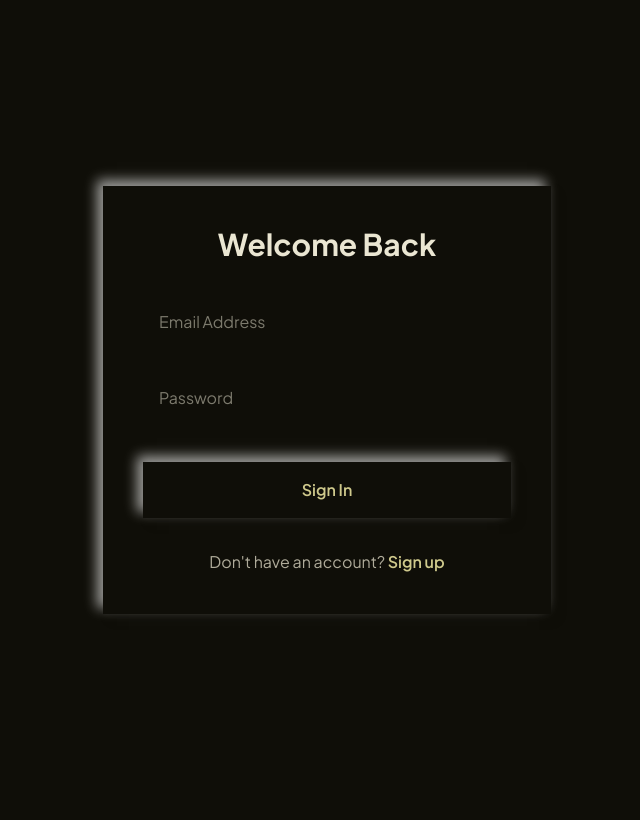
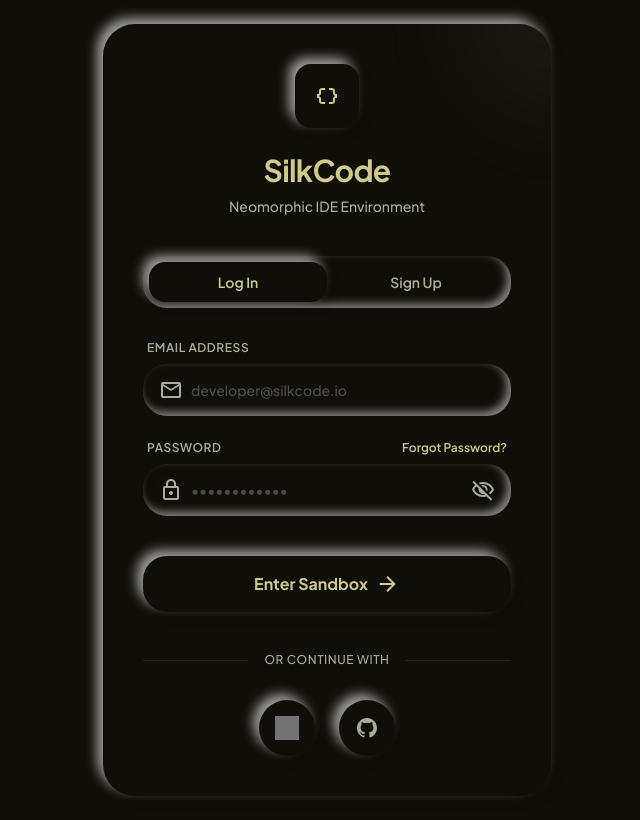
Before and after one commit to ShrijanSanidhya/interview_platform, a React (Vite) app in the folder client/: page /login in a window 1280 px wide. Shown: the whole page, without its empty margins (313-953 px from the left). Built offline with nearby package versions, Linux system fonts and the light colour scheme; grey boxes are pictures that could not be loaded.

Commit message:
feat(auth): convert strict login UI from stitch design

```diff
--- a/client/src/pages/Login.jsx
+++ b/client/src/pages/Login.jsx
@@ -33,58 +33,151 @@ const Login = () => {
   };
 
   return (
-    <div className="min-h-screen flex items-center justify-center bg-[var(--color-background)]">
-      <div className="neo-raised p-10 w-full max-w-md">
-        <h2 className="text-3xl font-bold text-center mb-8 text-[var(--color-on-background)]">
-          {isLogin ? 'Welcome Back' : 'Create Account'}
-        </h2>
+    <div className="bg-surface text-on-surface font-body min-h-screen flex items-center justify-center p-6 antialiased">
+      {/* Transactional Page Canvas: Navigation shell suppressed */}
+      <main className="w-full max-w-md">
+        {/* Main Neomorphic Card */}
+        <div className="bg-surface rounded-[2rem] p-8 md:p-10 neo-raised relative overflow-hidden">
+          {/* Subtle Decorative Element */}
+          <div className="absolute -top-24 -right-24 w-48 h-48 bg-primary/5 rounded-full blur-2xl pointer-events-none"></div>
 
-        {error && <div className="mb-4 text-red-500 text-center neo-inset p-3 text-sm">{error}</div>}
+          {/* Header */}
+          <div className="text-center mb-10 relative z-10">
+            <div className="inline-flex items-center justify-center w-16 h-16 rounded-2xl bg-surface neo-raised mb-6">
+              <span className="material-symbols-outlined text-primary text-3xl" style={{ fontVariationSettings: "'FILL' 1" }}>data_object</span>
+            </div>
+            <h1 className="font-headline text-3xl font-bold text-primary tracking-tight mb-2">SilkCode</h1>
+            <p className="text-on-surface-variant text-sm font-medium">Neomorphic IDE Environment</p>
+          </div>
 
-        <form onSubmit={handleSubmit} className="flex flex-col gap-5">
-          {!isLogin && (
-            <input
-              type="text"
-              name="name"
-              placeholder="Full Name"
-              value={formData.name} onChange={handleChange}
-              className="neo-inset w-full p-4 text-[var(--color-on-background)] outline-none" required
-            />
-          )}
-          <input
-            type="email"
-            name="email"
-            placeholder="Email Address"
-            value={formData.email} onChange={handleChange}
-            className="neo-inset w-full p-4 text-[var(--color-on-background)] outline-none" required
-          />
-          <input
-            type="password"
-            name="password"
-            placeholder="Password"
-            value={formData.password} onChange={handleChange}
-            className="neo-inset w-full p-4 text-[var(--color-on-background)] outline-none" required
-          />
+          {/* Toggle Segmented Control */}
+          <div className="flex p-1.5 bg-surface rounded-xl neo-pressed mb-8 relative z-10">
+            <button
+                type="button"
+                onClick={() => setIsLogin(true)}
+                className={`flex-1 py-2.5 text-sm font-semibold rounded-lg transition-all ${isLogin ? 'bg-surface neo-raised text-primary' : 'text-on-surface-variant hover:text-on-surface'}`}
+            >
+              Log In
+            </button>
+            <button
+                type="button"
+                onClick={() => setIsLogin(false)}
+                className={`flex-1 py-2.5 text-sm font-semibold rounded-lg transition-all ${!isLogin ? 'bg-surface neo-raised text-primary' : 'text-on-surface-variant hover:text-on-surface'}`}
+            >
+              Sign Up
+            </button>
+          </div>
+
+          {/* Authentication Form */}
+          <form onSubmit={handleSubmit} className="flex flex-col gap-6 relative z-10">
+            {error && <div className="text-center text-error font-medium">{error}</div>}
 
             {!isLogin && (
-            <select name="role" value={formData.role} onChange={handleChange} className="neo-inset w-full p-4 text-[var(--color-on-background)] outline-none cursor-pointer">
+              <div>
+                <label className="block text-xs font-semibold text-on-surface-variant mb-2 ml-1 uppercase tracking-wider">Full Name</label>
+                <div className="relative flex items-center">
+                  <span className="material-symbols-outlined absolute left-4 text-on-surface-variant">person</span>
+                  <input
+                    name="name"
+                    value={formData.name}
+                    onChange={handleChange}
+                    className="w-full bg-surface text-sm font-medium text-on-surface placeholder-on-surface-variant/40 rounded-xl py-4 pl-12 pr-4 neo-pressed focus:outline-none focus:ring-0 border-transparent transition-all"
+                    placeholder="Enter full name"
+                    type="text"
+                    required
+                  />
+                </div>
+              </div>
+            )}
+
+            {/* Email Field */}
+            <div>
+              <label className="block text-xs font-semibold text-on-surface-variant mb-2 ml-1 uppercase tracking-wider">Email Address</label>
+              <div className="relative flex items-center">
+                <span className="material-symbols-outlined absolute left-4 text-on-surface-variant">mail</span>
+                <input
+                    name="email"
+                    value={formData.email}
+                    onChange={handleChange}
+                    className="w-full bg-surface text-sm font-medium text-on-surface placeholder-on-surface-variant/40 rounded-xl py-4 pl-12 pr-4 neo-pressed focus:outline-none focus:ring-0 border-transparent transition-all"
+                    placeholder="developer@silkcode.io"
+                    type="email"
+                    required
+                />
+              </div>
+            </div>
+
+            {/* Password Field */}
+            <div>
+              <div className="flex justify-between items-center mb-2 ml-1 mr-1">
+                <label className="block text-xs font-semibold text-on-surface-variant uppercase tracking-wider">Password</label>
+                {isLogin && <a className="text-xs font-semibold text-primary hover:text-tertiary transition-colors" href="#">Forgot Password?</a>}
+              </div>
+              <div className="relative flex items-center">
+                <span className="material-symbols-outlined absolute left-4 text-on-surface-variant">lock</span>
+                <input
+                    name="password"
+                    value={formData.password}
+                    onChange={handleChange}
+                    className="w-full bg-surface text-sm font-medium text-on-surface placeholder-on-surface-variant/40 rounded-xl py-4 pl-12 pr-12 neo-pressed focus:outline-none focus:ring-0 border-transparent transition-all"
+                    placeholder="••••••••••••"
+                    type="password"
+                    required
+                />
+                <button className="absolute right-4 text-on-surface-variant hover:text-on-surface transition-colors flex items-center justify-center" type="button">
+                  <span className="material-symbols-outlined text-[20px]">visibility_off</span>
+                </button>
+              </div>
+            </div>
+
+            {!isLogin && (
+              <div>
+                <label className="block text-xs font-semibold text-on-surface-variant mb-2 ml-1 uppercase tracking-wider">Role</label>
+                <div className="relative flex items-center">
+                  <span className="material-symbols-outlined absolute left-4 text-on-surface-variant">badge</span>
+                  <select
+                    name="role"
+                    value={formData.role}
+                    onChange={handleChange}
+                    className="w-full bg-surface text-sm font-medium text-on-surface placeholder-on-surface-variant/40 rounded-xl py-4 pl-12 pr-4 neo-pressed focus:outline-none focus:ring-0 border-transparent transition-all appearance-none cursor-pointer"
+                  >
                      <option value="Candidate">Candidate</option>
                      <option value="Interviewer">Interviewer</option>
                   </select>
+                </div>
+              </div>
             )}
 
-          <button type="submit" className="neo-raised mt-4 p-4 text-center font-semibold text-[var(--color-primary)] hover:text-[var(--color-primary-focus)] active:neo-inset transition-all">
-            {isLogin ? 'Sign In' : 'Sign Up'}
+            {/* Primary Action Button */}
+            <button className="mt-4 w-full bg-surface text-primary font-bold rounded-xl py-4 flex items-center justify-center gap-2 neo-raised active:neo-pressed transition-all duration-200 group" type="submit">
+              {isLogin ? 'Enter Sandbox' : 'Create Sandbox Account'}
+              <span className="material-symbols-outlined text-sm group-hover:translate-x-1 transition-transform">arrow_forward</span>
             </button>
           </form>
 
-        <div className="mt-8 text-center text-[var(--color-on-surface-variant)]">
-          {isLogin ? "Don't have an account? " : "Already have an account? "}
-          <button onClick={() => setIsLogin(!isLogin)} className="text-[var(--color-primary)] font-semibold hover:underline">
-            {isLogin ? 'Sign up' : 'Sign in'}
+          {/* Social Login Divider */}
+          {isLogin && (
+            <>
+              <div className="mt-10 mb-8 flex items-center gap-4 relative z-10">
+                <div className="flex-1 h-px bg-surface-variant shadow-[inset_0_1px_2px_rgba(0,0,0,0.05)]"></div>
+                <span className="text-xs font-medium text-on-surface-variant uppercase tracking-wider">Or continue with</span>
+                <div className="flex-1 h-px bg-surface-variant shadow-[inset_0_1px_2px_rgba(0,0,0,0.05)]"></div>
+              </div>
+
+              <div className="flex justify-center gap-6 relative z-10">
+                <button type="button" className="w-14 h-14 rounded-full bg-surface flex items-center justify-center neo-raised active:neo-pressed transition-all text-on-surface-variant hover:text-on-surface group">
+                  <img alt="Google" className="w-6 h-6 opacity-70 group-hover:opacity-100 transition-opacity" src="https://lh3.googleusercontent.com/aida-public/AB6AXuDlSB9M3WpBZwoLGxQRzlgA2SuJNfcORMMdOyID03GuQeYK1RYYTW7oiRyd7-CO_XxKiXOfc_9Rw0jWso-ascxZEgpahgClKObCxhJkZj6dOmaPMb_hI7BbfomlM7HkIUBkcx7GOc8X1yuP8oBkv4jcVnISPSzWMDtgvhmEK8SeMs_VYXSV-xUfB3XSv2MnPAakR-Anz6eDDADw2gHeIrHot7FuquKeYx51xUmNEB30uWrulIn-L-WnnfEkQWk6XhZqBMUXQr8JeRU"/>
+                </button>
+                <button type="button" className="w-14 h-14 rounded-full bg-surface flex items-center justify-center neo-raised active:neo-pressed transition-all text-on-surface-variant hover:text-on-surface">
+                  <svg className="w-6 h-6 fill-current" viewBox="0 0 24 24">
+                    <path d="M12 2C6.477 2 2 6.477 2 12c0 4.42 2.865 8.166 6.839 9.489.5.092.682-.217.682-.482 0-.237-.008-.866-.013-1.7-2.782.603-3.369-1.34-3.369-1.34-.454-1.156-1.11-1.462-1.11-1.462-.908-.62.069-.608.069-.608 1.003.07 1.531 1.03 1.531 1.03.892 1.529 2.341 1.087 2.91.831.092-.646.35-1.086.636-1.336-2.22-.253-4.555-1.11-4.555-4.943 0-1.091.39-1.984 1.029-2.683-.103-.253-.446-1.27.098-2.647 0 0 .84-.269 2.75 1.025A9.578 9.578 0 0112 6.836c.85.004 1.705.114 2.504.336 1.909-1.294 2.747-1.025 2.747-1.025.546 1.377.203 2.394.1 2.647.64.699 1.028 1.592 1.028 2.683 0 3.842-2.339 4.687-4.566 4.935.359.309.678.919.678 1.852 0 1.336-.012 2.415-.012 2.743 0 .267.18.578.688.48C19.138 20.161 22 16.418 22 12c0-5.523-4.477-10-10-10z"></path>
+                  </svg>
                 </button>
               </div>
+            </>
+          )}
         </div>
+      </main>
     </div>
   );
 };
```
Lines whose indentation alone changed are shown as unchanged.
